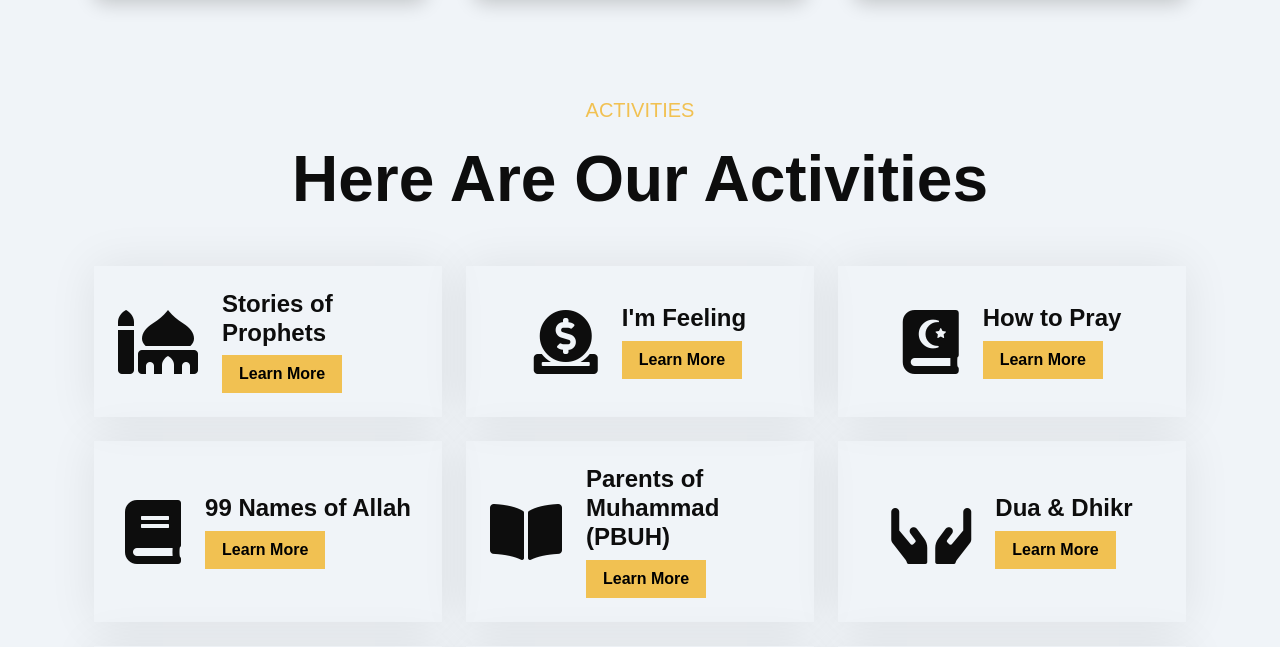
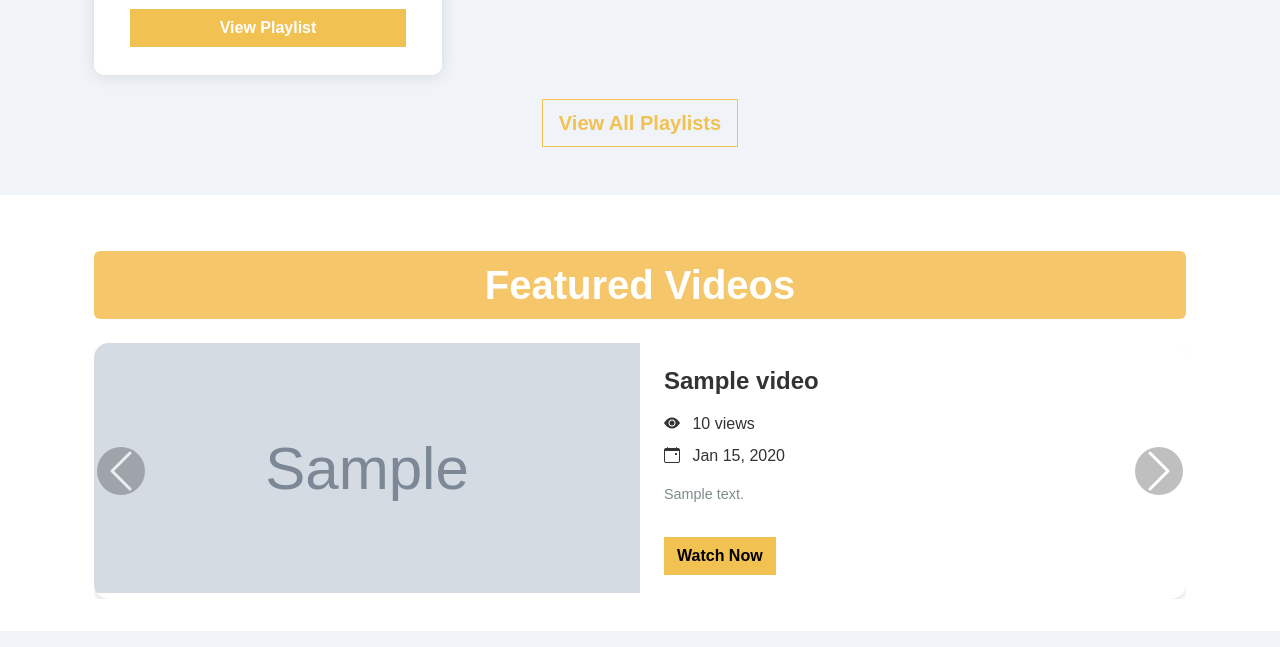
Before and after one commit to shuaibansari123/scrape-tech-and-islamic-content, a Django app: template ImfeelingApp/templates/index.html in a window 1280 px wide. Shown: the part 1823-2470 px from the top of the page. Run offline with Django 5.2, Linux system fonts and the light colour scheme; the template is opened without the code that fills it: most values are stand-ins (such as "Sample title", 1, 10 or a date in 2020); grey boxes marked "Sample" are stand-in pictures; parts of the project's set-up code (start-up, migrations or seed data) failed here and were passed over; some libraries are stand-ins or nearby versions.

```diff
--- a/ImfeelingApp/templates/index.html
+++ b/ImfeelingApp/templates/index.html
@@ -340,7 +340,7 @@
 
 
 
-        {% comment %} <section class="all-content mb-5">
+        <section class="all-content mb-5">
             <div class="container">
                 <!-- Videos Section -->
                 <div class="row mb-5">
@@ -423,7 +423,7 @@
                     </div>
                 </div>
             </div>
-        </section> {% endcomment %}
+        </section>
 
 {% comment %}
 
@@ -517,7 +517,7 @@
 
 
 {% comment %}  v0 ai {% endcomment %}
-{% comment %} <div class="container-fluid p-0" style="background-color:white;">
+<div class="container-fluid p-0" style="background-color:white;">
     <!-- Featured Videos Slider -->
     <section class="featured-videos mb-5">
         <div class="container">
@@ -531,7 +531,7 @@
                                 <div class="col-md-6">
                                     <div class="video-thumbnail">
                                         {% comment %} {% if video.image %}
-                                            <img src="{{ video.image.url }}" class="img-fluid" alt="{{ video.title }}">
+                                            <img src="{{ video.image.url }}" class="img-fluid" alt="{{ video.title }}"> {% endcomment %}
                                         {% if video.image %}
                                             <img src="{{ video.image.url }}" class="img-fluid" alt="{{ video.title }}">
                                         {% else %}
@@ -577,11 +577,7 @@
                 </button>
             </div>
         </div>
-    </section> {% endcomment %}
-
-
-
-
+    </section>
 
     {% comment %} <!-- All Videos Section -->
     <section class="all-videos mb-5">
@@ -1343,7 +1339,7 @@
                     </div>
                     <div class="col-lg-5">
                         <div class="position-relative mx-auto">
-                            <input class="form-control border-0 w-100 py-3 ps-4 pe-5" type="text" placeholder="Your email">
+                            <input class="form-control border-0 w-100 py-3 ps-4 pe-5" type="text" placeholder="shuaibansari4044@gmail.com">
                             <button type="button" class="btn btn-primary py-2 position-absolute top-0 end-0 mt-2 me-2">Subcribe</button>
                         </div>
                     </div>
@@ -1416,7 +1412,7 @@
                 <div class="border-top border-secondary pb-4"></div>
                 <div class="row">
                     <div class="col-md-6 text-center text-md-start mb-3 mb-md-0">
-                        &copy; <a class="border-bottom" href="#">Your Site Name</a>, All Right Reserved.
+                        &copy; <a class="border-bottom" href="#">Inner Peace</a>, All Right Reserved.
                     </div>
                     <div class="col-md-6 text-center text-md-end">
                         <!--/*** This template is free as long as you keep the below author’s credit link/attribution link/backlink. ***/-->
--- a/frontend/404.html
+++ b/frontend/404.html
@@ -149,7 +149,7 @@
                     </div>
                     <div class="col-lg-5">
                         <div class="position-relative mx-auto">
-                            <input class="form-control border-0 w-100 py-3 ps-4 pe-5" type="text" placeholder="Your email">
+                            <input class="form-control border-0 w-100 py-3 ps-4 pe-5" type="text" placeholder="shuaibansari4044@gmail.com">
                             <button type="button" class="btn btn-primary py-2 position-absolute top-0 end-0 mt-2 me-2">Subcribe</button>
                         </div>
                     </div>
@@ -222,7 +222,7 @@
                 <div class="border-top border-secondary pb-4"></div>
                 <div class="row">
                     <div class="col-md-6 text-center text-md-start mb-3 mb-md-0">
-                        &copy; <a class="border-bottom" href="#">Your Site Name</a>, All Right Reserved.
+                        &copy; <a class="border-bottom" href="#">Inner Peace</a>, All Right Reserved.
                     </div>
                     <div class="col-md-6 text-center text-md-end">
                         <!--/*** This template is free as long as you keep the below author’s credit link/attribution link/backlink. ***/-->
--- a/frontend/about.html
+++ b/frontend/about.html
@@ -301,7 +301,7 @@
                     </div>
                     <div class="col-lg-5">
                         <div class="position-relative mx-auto">
-                            <input class="form-control border-0 w-100 py-3 ps-4 pe-5" type="text" placeholder="Your email">
+                            <input class="form-control border-0 w-100 py-3 ps-4 pe-5" type="text" placeholder="shuaibansari4044@gmail.com">
                             <button type="button" class="btn btn-primary py-2 position-absolute top-0 end-0 mt-2 me-2">Subcribe</button>
                         </div>
                     </div>
@@ -374,7 +374,7 @@
                 <div class="border-top border-secondary pb-4"></div>
                 <div class="row">
                     <div class="col-md-6 text-center text-md-start mb-3 mb-md-0">
-                        &copy; <a class="border-bottom" href="#">Your Site Name</a>, All Right Reserved.
+                        &copy; <a class="border-bottom" href="#">Inner Peace</a>, All Right Reserved.
                     </div>
                     <div class="col-md-6 text-center text-md-end">
                         <!--/*** This template is free as long as you keep the below author’s credit link/attribution link/backlink. ***/-->
--- a/frontend/activity.html
+++ b/frontend/activity.html
@@ -364,7 +364,7 @@
                     </div>
                     <div class="col-lg-5">
                         <div class="position-relative mx-auto">
-                            <input class="form-control border-0 w-100 py-3 ps-4 pe-5" type="text" placeholder="Your email">
+                            <input class="form-control border-0 w-100 py-3 ps-4 pe-5" type="text" placeholder="shuaibansari4044@gmail.com">
                             <button type="button" class="btn btn-primary py-2 position-absolute top-0 end-0 mt-2 me-2">Subcribe</button>
                         </div>
                     </div>
@@ -437,7 +437,7 @@
                 <div class="border-top border-secondary pb-4"></div>
                 <div class="row">
                     <div class="col-md-6 text-center text-md-start mb-3 mb-md-0">
-                        &copy; <a class="border-bottom" href="#">Your Site Name</a>, All Right Reserved.
+                        &copy; <a class="border-bottom" href="#">Inner Peace</a>, All Right Reserved.
                     </div>
                     <div class="col-md-6 text-center text-md-end">
                         <!--/*** This template is free as long as you keep the below author’s credit link/attribution link/backlink. ***/-->
--- a/frontend/blog.html
+++ b/frontend/blog.html
@@ -212,7 +212,7 @@
                     </div>
                     <div class="col-lg-5">
                         <div class="position-relative mx-auto">
-                            <input class="form-control border-0 w-100 py-3 ps-4 pe-5" type="text" placeholder="Your email">
+                            <input class="form-control border-0 w-100 py-3 ps-4 pe-5" type="text" placeholder="shuaibansari4044@gmail.com">
                             <button type="button" class="btn btn-primary py-2 position-absolute top-0 end-0 mt-2 me-2">Subcribe</button>
                         </div>
                     </div>
@@ -285,7 +285,7 @@
                 <div class="border-top border-secondary pb-4"></div>
                 <div class="row">
                     <div class="col-md-6 text-center text-md-start mb-3 mb-md-0">
-                        &copy; <a class="border-bottom" href="#">Your Site Name</a>, All Right Reserved.
+                        &copy; <a class="border-bottom" href="#">Inner Peace</a>, All Right Reserved.
                     </div>
                     <div class="col-md-6 text-center text-md-end">
                         <!--/*** This template is free as long as you keep the below author’s credit link/attribution link/backlink. ***/-->
--- a/frontend/event.html
+++ b/frontend/event.html
@@ -204,7 +204,7 @@
                     </div>
                     <div class="col-lg-5">
                         <div class="position-relative mx-auto">
-                            <input class="form-control border-0 w-100 py-3 ps-4 pe-5" type="text" placeholder="Your email">
+                            <input class="form-control border-0 w-100 py-3 ps-4 pe-5" type="text" placeholder="shuaibansari4044@gmail.com">
                             <button type="button" class="btn btn-primary py-2 position-absolute top-0 end-0 mt-2 me-2">Subcribe</button>
                         </div>
                     </div>
@@ -277,7 +277,7 @@
                 <div class="border-top border-secondary pb-4"></div>
                 <div class="row">
                     <div class="col-md-6 text-center text-md-start mb-3 mb-md-0">
-                        &copy; <a class="border-bottom" href="#">Your Site Name</a>, All Right Reserved.
+                        &copy; <a class="border-bottom" href="#">YInner Peace</a>, All Right Reserved.
                     </div>
                     <div class="col-md-6 text-center text-md-end">
                         <!--/*** This template is free as long as you keep the below author’s credit link/attribution link/backlink. ***/-->
--- a/frontend/index.html
+++ b/frontend/index.html
@@ -770,7 +770,7 @@
                     </div>
                     <div class="col-lg-5">
                         <div class="position-relative mx-auto">
-                            <input class="form-control border-0 w-100 py-3 ps-4 pe-5" type="text" placeholder="Your email">
+                            <input class="form-control border-0 w-100 py-3 ps-4 pe-5" type="text" placeholder="shuaibansari4044@gmail.com">
                             <button type="button" class="btn btn-primary py-2 position-absolute top-0 end-0 mt-2 me-2">Subcribe</button>
                         </div>
                     </div>
@@ -843,7 +843,7 @@
                 <div class="border-top border-secondary pb-4"></div>
                 <div class="row">
                     <div class="col-md-6 text-center text-md-start mb-3 mb-md-0">
-                        &copy; <a class="border-bottom" href="#">Your Site Name</a>, All Right Reserved.
+                        &copy; <a class="border-bottom" href="#">Inner Peace</a>, All Right Reserved.
                     </div>
                     <div class="col-md-6 text-center text-md-end">
                         <!--/*** This template is free as long as you keep the below author’s credit link/attribution link/backlink. ***/-->
```
Also changed, not shown: frontend/contact.html (+6 -6 lines).
